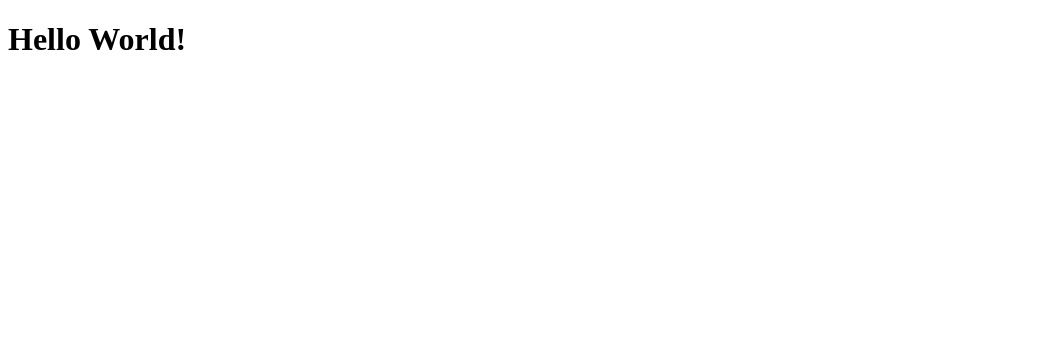
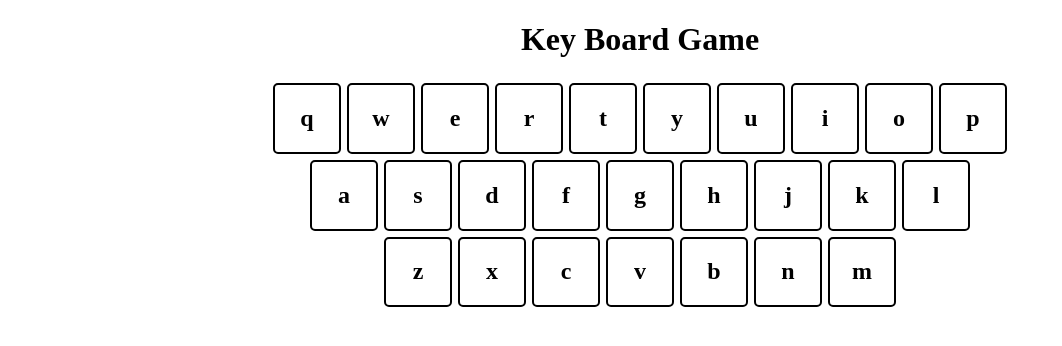
Before and after one commit to lucianogasp/KeyBoardGameProject, a plain HTML site: page index.html in a window 1280 px wide. Shown: the whole page, without its empty margins (0-1062 px from the left). Drawn offline with Linux system fonts and the light colour scheme.

Commit message:
keyboard implementado

```diff
--- a/index.html
+++ b/index.html
@@ -4,8 +4,67 @@
     <meta charset="UTF-8">
     <meta name="viewport" content="width=device-width, initial-scale=1.0">
     <title>KeyBoardGame</title>
+
+    <style>
+        body{
+            margin: auto;
+        }
+        #header {
+            text-align: center;
+        }
+        #keyBoard {
+            display: flex;
+            flex-direction: column;
+            text-align: center;
+            justify-content: center;
+        }
+            #firstLine, #secondLine, #thirdLine {
+                display: flex;
+                flex-direction: row;
+                justify-content: center;
+            }
+                .keys{
+                    border: 2px solid black;
+                    border-radius: 5px;
+                    width: 5%;
+                    margin: 3px;
+                }
+    </style>
+
 </head>
 <body>
-    <h1>Hello World!</h1>
+    <header id="header">
+        <h1>Key Board Game</h1>
+    </header>
+    <section id="keyBoard">
+
+        <div id="firstLine">
+        </div>
+        <div id="secondLine">
+        </div>
+        <div id="thirdLine">
+        </div>
+<!--
+        <div class="keys">
+            <h2>q</h2>
+        </div>
+        <div class="keys">
+            <h2>w</h2>
+        </div>
+        <div class="keys" style="break-after: after;">
+            <h2>e</h2>
+        </div>
+        <div class="keys">
+            <h2>r</h2>
+        </div>
+        <div class="keys">
+            <h2>t</h2>
+        </div>
+
+ -->
+
+    </section>
+
+    <script src="./index.js"></script>
 </body>
 </html>
--- /dev/null
+++ b/index.js
@@ -0,0 +1,16 @@
+
+let abc = 'qwertyuiopasdfghjklzxcvbnm';
+for (let i = 0; i < abc.length; i++) {
+
+    if (i < abc.indexOf('a')) {
+        document.getElementById('firstLine').innerHTML += '<div class="keys" id="' + abc[i] + '"><h2>' + abc[i] + '</h2></div>';
+    } else if (i < abc.indexOf('z')) {
+        document.getElementById('secondLine').innerHTML += '<div class="keys" id="' + abc[i] + '"><h2>' + abc[i] + '</h2></div>';
+    } else {
+        document.getElementById('thirdLine').innerHTML += '<div class="keys" id="' + abc[i] + '"><h2>' + abc[i] + '</h2></div>';
+
+    };
+};
+
+
+// '<div class="keys"><h2>' + abc[i] + '</h2></div>'
```
